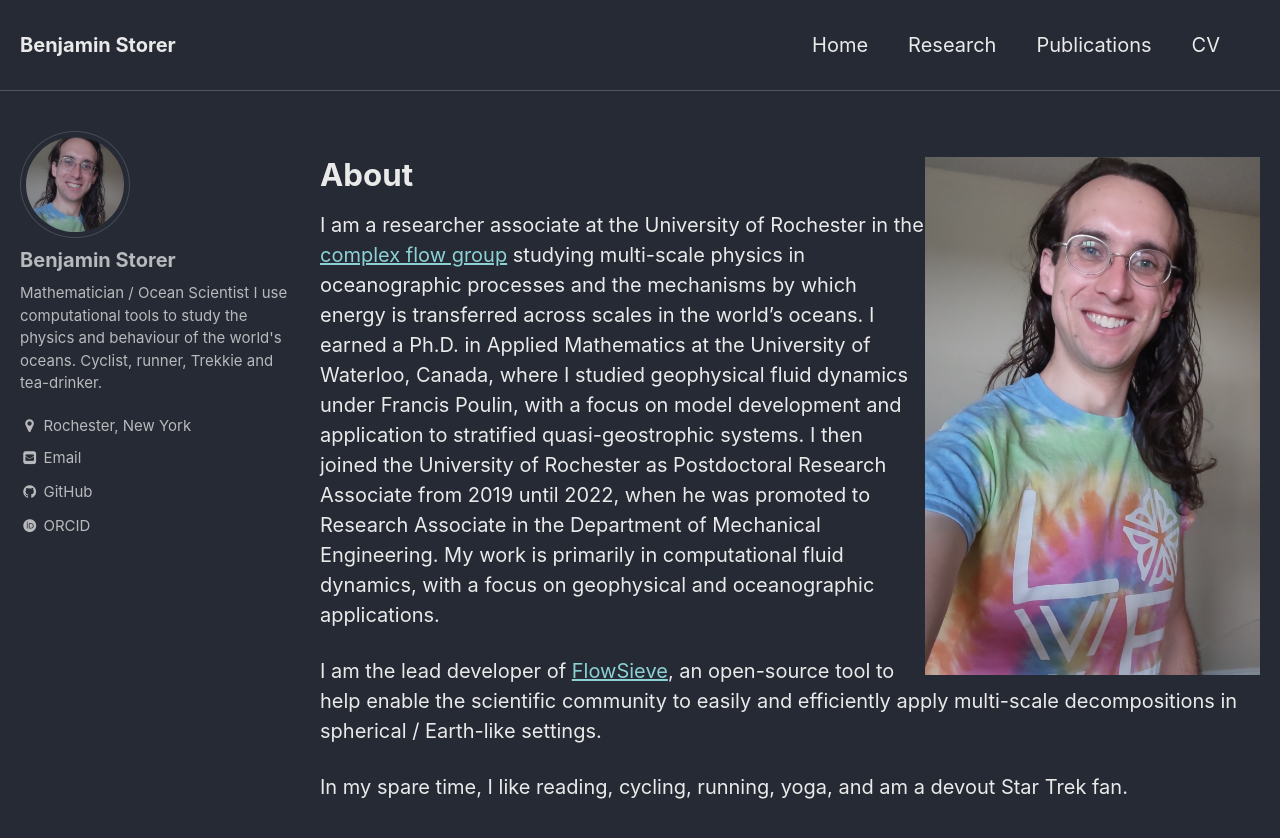
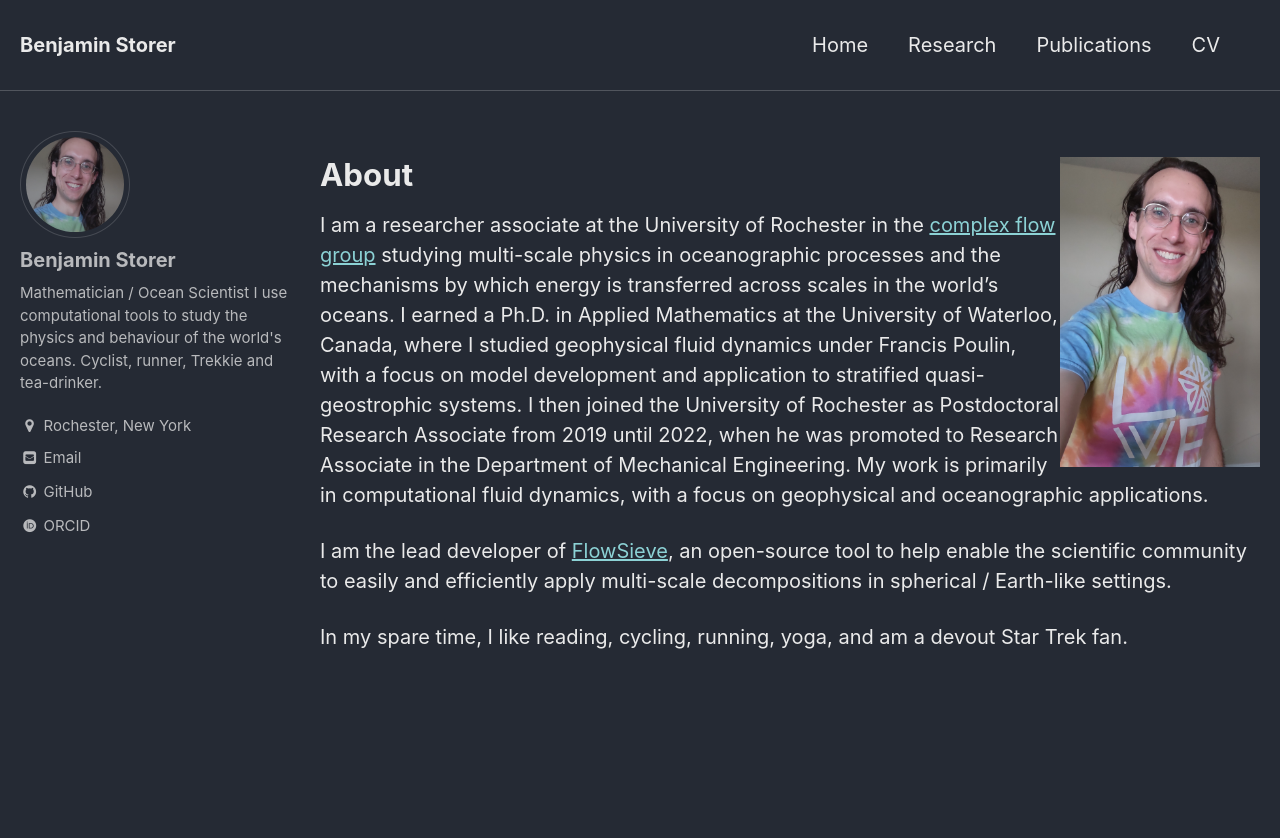
Before and after one commit to bastorer/bastorer.github.io, a Jekyll site: the page built from _pages/index.md, in a window 1280 px wide and 900 px high. Shown: the top 838 px of the window. Built offline with Jekyll 4.4.1, drawn with Linux system fonts in a browser that asks for light colours; some web fonts are replaced; the list of posts is cut into pages by our own code.

Commit message:
Some formatting changes

```diff
--- a/_pages/index.md
+++ b/_pages/index.md
@@ -6,7 +6,7 @@ permalink: /
 author_profile: true
 ---
 
-<img src="/assets/images/BenStorer.jpg" width="335px" alt="Ben Storer" align="right" padding="30px" />
+<img src="/assets/images/BenStorer.jpg" width="200px" alt="Ben Storer" align="right" padding="20px" />
 
 # About
 
```
